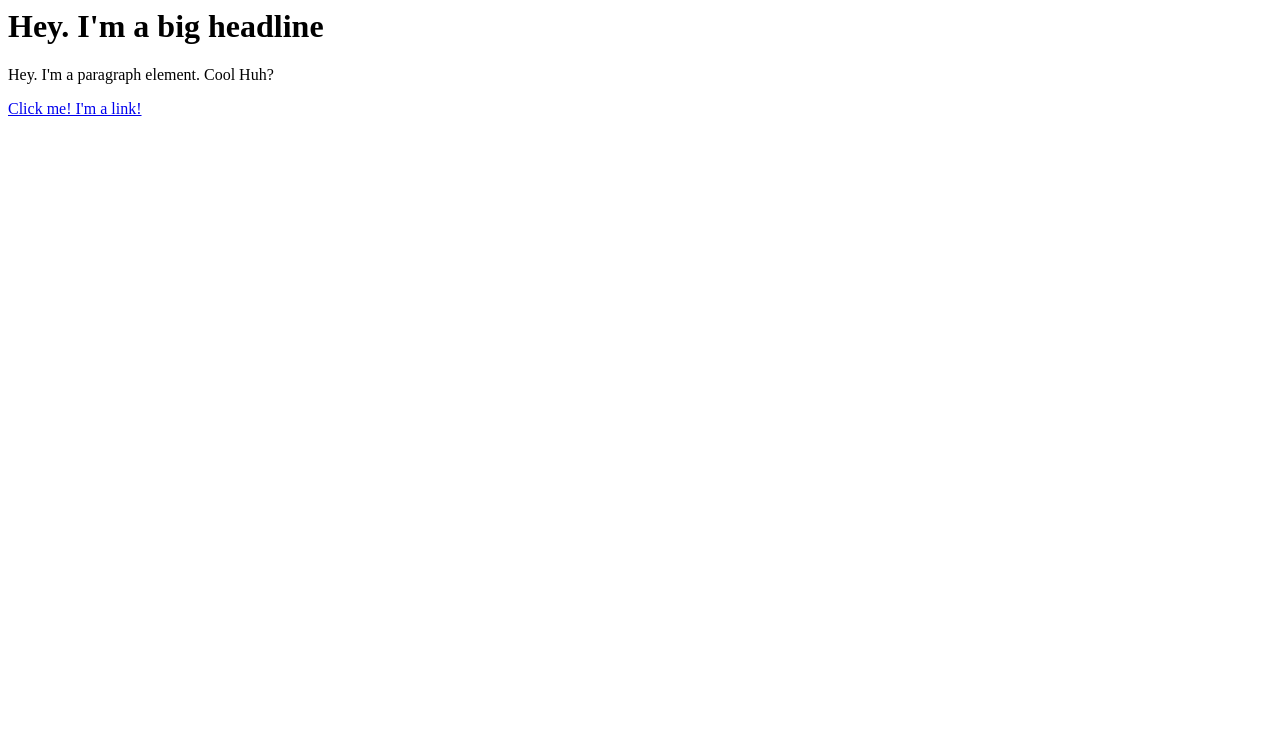
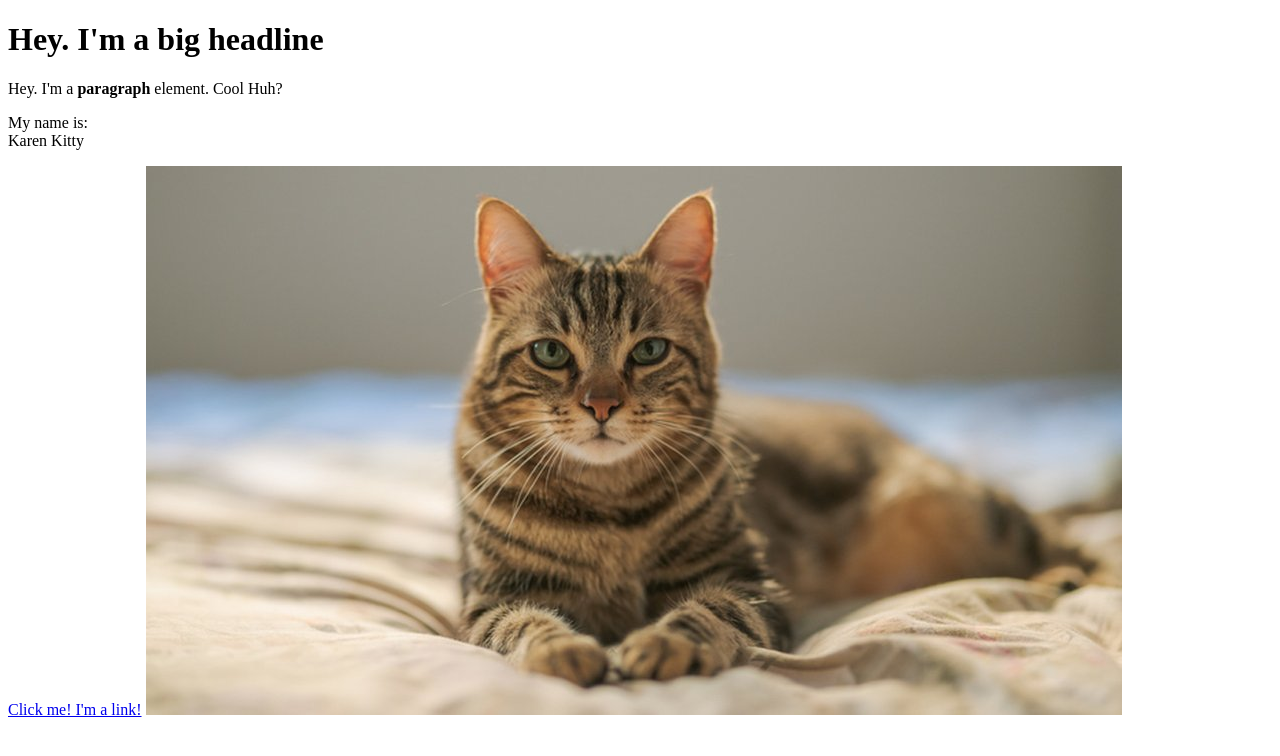
Before and after one commit to accidentalscientist/cartoon-hero, a plain HTML site: page test.html in a window 1280 px wide. Drawn offline with Linux system fonts and the light colour scheme.

Commit message:
Added a cat image and a few more elements

```diff
--- a/test.html
+++ b/test.html
@@ -1,3 +1,13 @@
-<h1>Hey. I'm a big headline</h1>
-<p>Hey. I'm a paragraph element. Cool Huh?</p>
-<a href="https://google.com" target="_blank" title="Let's go to Google">Click me! I'm a link!</a>
+<!DOCTYPE html>
+<html>
+<head>
+	<title>Test Page</title>
+</head>
+<body>
+	<h1>Hey. I'm a big headline</h1>
+	<p>Hey. I'm a <b>paragraph</b> element. Cool Huh?</p>
+	<p>My name is: <br>Karen Kitty</p>
+	<a href="https://google.com" target="_blank" title="Let's go to Google">Click me! I'm a link!</a>
+	<image src="image/cat.jpg">
+</body>
+</html>
```
Also changed, not shown: image/cat.jpg (added).
